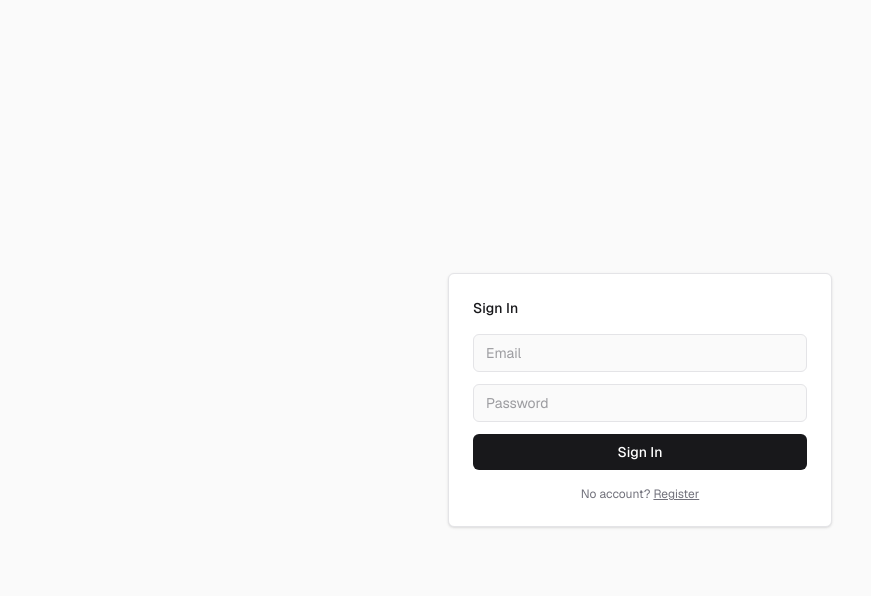
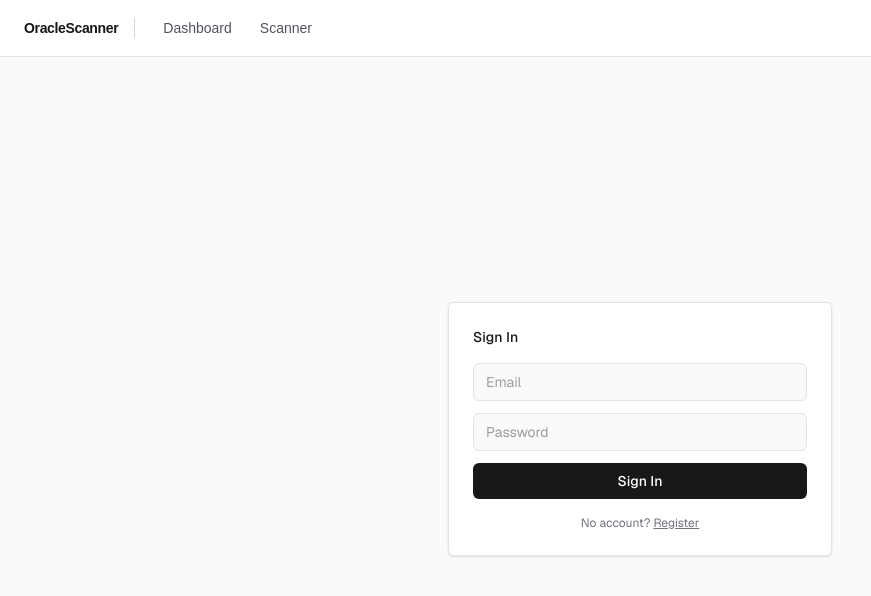
Before and after one commit to alexb192/OracleScanner, a Next.js app: page /login in a window 1280 px wide. Shown: the top 596 px of the page, without its empty margins (0-871 px from the left). Built offline with nearby package versions, Linux system fonts and the light colour scheme; no server answers.

Commit message:
added navigation header and auto redirection in /

```diff
--- a/app/dashboard/page.tsx
+++ b/app/dashboard/page.tsx
@@ -3,7 +3,6 @@ import ItemsTableWrapper from '@/app/ui/items_table_wrapper'
 import CreateItem from '@/app/ui/create_item_form'
 import CheckOut from '@/app/ui/check_out_form'
 import { auth } from '@/auth'
-import { logoutAction } from '@/app/actions/auth'
 import { redirect } from 'next/navigation'
 
 export default async function Home() {
@@ -13,19 +12,6 @@ export default async function Home() {
   return (
     <div className="flex flex-col flex-1 items-center justify-center gap-6 bg-zinc-50 font-sans dark:bg-black">
       <div className="flex flex-col gap-6 w-full max-w-3xl px-4">
-        <div className="flex justify-between items-center">
-          <span className="text-xs text-zinc-500 dark:text-zinc-400">
-            Signed in as {session?.user?.name ?? session?.user?.email}
-          </span>
-          <form action={logoutAction}>
-            <button
-              type="submit"
-              className="text-xs font-medium text-zinc-600 dark:text-zinc-400 hover:text-zinc-900 dark:hover:text-white underline"
-            >
-              Sign Out
-            </button>
-          </form>
-        </div>
         <div className="flex flex-row gap-4">
           <CreateItem />
           <CheckOut />
--- a/app/layout.tsx
+++ b/app/layout.tsx
@@ -1,6 +1,7 @@
 import type { Metadata } from "next";
 import { Geist, Geist_Mono } from "next/font/google";
 import "./globals.css";
+import Header from "@/app/ui/header";
 
 const geistSans = Geist({
   variable: "--font-geist-sans",
@@ -27,7 +28,10 @@ export default function RootLayout({
       lang="en"
       className={`${geistSans.variable} ${geistMono.variable} h-full antialiased`}
     >
-      <body className="min-h-full flex flex-col">{children}</body>
+      <body className="min-h-full flex flex-col">
+          <Header />
+          {children}
+        </body>
     </html>
   );
 }
--- a/app/page.tsx
+++ b/app/page.tsx
@@ -1,7 +1,12 @@
+import { auth } from '@/auth'
+import { redirect } from 'next/navigation'
+
 export default async function Home() {
-  return (
-    <div className="flex flex-col flex-1 items-center justify-center gap-6 bg-zinc-50 font-sans dark:bg-black">
-      Hello World!
-    </div>
-  );
+
+  const session = await auth()
+
+  // redirects to the dashboard if the user is authenticated or to the login page if not
+  session ? redirect('/dashboard') : redirect('/login')
+
+  return (<></>);
 }
--- /dev/null
+++ b/app/ui/header.tsx
@@ -0,0 +1,52 @@
+import Link from 'next/link'
+import { auth } from '@/auth'
+import { logoutAction } from '@/app/actions/auth'
+
+export default async function Header() {
+  const session = await auth()
+
+  return (
+    <header className="sticky top-0 z-50 w-full border-b border-zinc-200 bg-white/80 backdrop-blur-sm dark:border-zinc-800 dark:bg-zinc-950/80">
+      <div className="flex h-14 w-full items-center justify-between px-6">
+        {/* Left: app name + divider */}
+        <div className="flex items-center gap-4">
+          <span className="text-sm font-semibold tracking-tight text-zinc-900 dark:text-zinc-100">
+            OracleScanner
+          </span>
+          <div className="h-5 w-px bg-zinc-300 dark:bg-zinc-700" />
+          <nav className="flex items-center gap-1">
+            <Link
+              href="/dashboard"
+              className="rounded-md px-3 py-1.5 text-sm text-zinc-600 transition hover:bg-zinc-100 hover:text-zinc-900 dark:text-zinc-400 dark:hover:bg-zinc-800 dark:hover:text-white"
+            >
+              Dashboard
+            </Link>
+            <Link
+              href="/scanner"
+              className="rounded-md px-3 py-1.5 text-sm text-zinc-600 transition hover:bg-zinc-100 hover:text-zinc-900 dark:text-zinc-400 dark:hover:bg-zinc-800 dark:hover:text-white"
+            >
+              Scanner
+            </Link>
+          </nav>
+        </div>
+
+        {/* Right: user info + logout */}
+        {session?.user && (
+          <div className="flex items-center gap-4">
+            <span className="text-xs text-zinc-500 dark:text-zinc-400">
+              {session.user.name ?? session.user.email}
+            </span>
+            <form action={logoutAction}>
+              <button
+                type="submit"
+                className="rounded-md px-3 py-1.5 text-xs font-medium text-zinc-600 ring-1 ring-zinc-300 transition hover:bg-zinc-100 hover:text-zinc-900 dark:text-zinc-400 dark:ring-zinc-700 dark:hover:bg-zinc-800 dark:hover:text-white"
+              >
+                Sign Out
+              </button>
+            </form>
+          </div>
+        )}
+      </div>
+    </header>
+  )
+}
```
